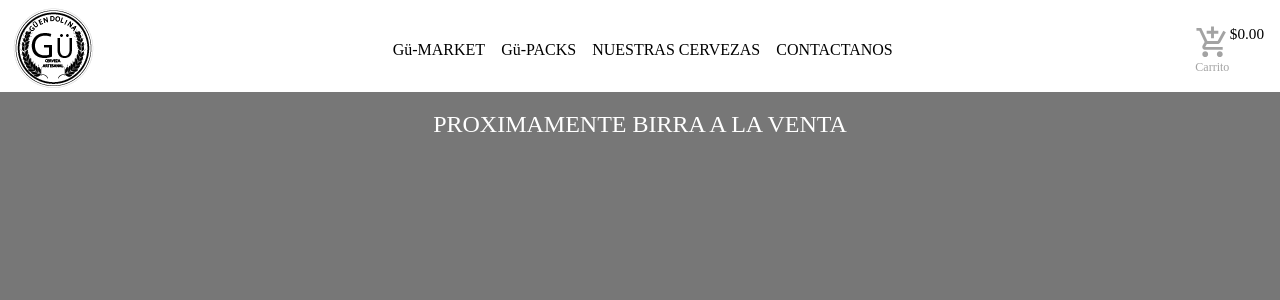
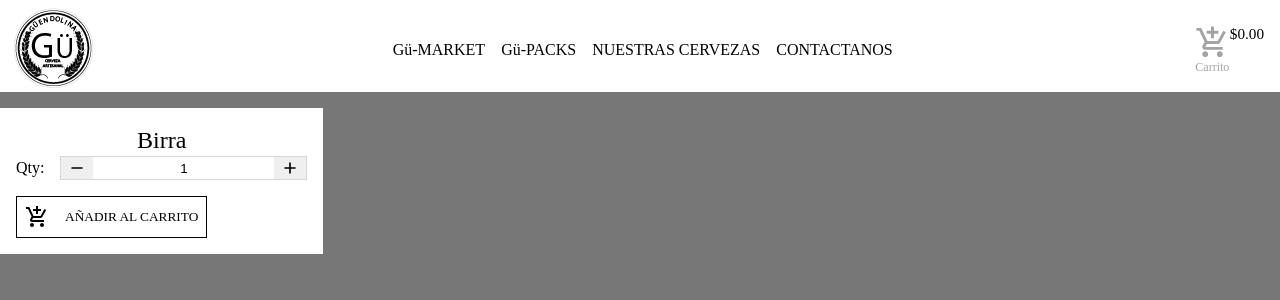
Before and after one commit to GuilleFerru/beer-ferrucci, a React (Create React App) app: page / in a window 1280 px wide. Shown: the top 300 px of the page. Built offline with nearby package versions, Linux system fonts and the light colour scheme.

Commit message:
Dudas practico componentes II

```diff
--- a/src/App.js
+++ b/src/App.js
@@ -8,7 +8,7 @@ import { NavBar } from './components/NavBar/NavBar';
 const App = props => {
   return <>
     <NavBar />
-    <ItemListContainer greeting="PROXIMAMENTE BIRRA A LA VENTA" />
+    <ItemListContainer greeting="Birra" />
     {/* <NotFoundComponent titulo='Ups! Pagina incorrecta'
       img={imgPageNotFound}
       alt='Imagen de pagina icorrecta'
--- /dev/null
+++ b/src/components/ItemCount/ItemCount.js
@@ -0,0 +1,64 @@
+import React, { useState } from 'react';
+import { makeStyles } from '@material-ui/core';
+import { itemCountStyle } from './ItemCountStyle';
+import RemoveRoundedIcon from '@material-ui/icons/RemoveRounded';
+import AddRoundedIcon from '@material-ui/icons/AddRounded';
+import AddShoppingCartTwoToneIcon from '@material-ui/icons/AddShoppingCartTwoTone';
+
+
+const useStyles = makeStyles((theme) => itemCountStyle(theme));
+
+export const ItemCount = (props) => {
+    const classes = useStyles();
+    const { stock, initial } = props;
+    const [count, setCount] = useState(1);
+    const [buttonToggle, setButtonToggle] = useState(false);
+
+    const onAdd = (e) => {
+        if (count === 0) {
+            //setButtonToggle(true)
+        } else if (count > 0 && count <= stock)
+            //setButtonToggle(false)
+            console.log(`El usuario selecciono ${count} birras`)
+    }
+
+    const removeItem = () => {
+        if (count !== 0) {
+            setCount(count - 1)
+        }
+    }
+
+    const addItem = () => {
+        if (count !== stock) {
+            setCount(count + 1)
+        }
+    }
+
+    return <section>
+        <div className={classes.itemCountContainer}>
+            <div className={classes.cantidadInput}>
+                <label>Qty:</label>
+                <div className={classes.inputGroup}>
+                    <div className={classes.inputGroupPrepend}>
+                        <button onClick={e => removeItem()}>
+                            <RemoveRoundedIcon fontSize='small' />
+                        </button>
+
+                    </div>
+                    <input type='text' placeholder={initial} value={count} onChange={e => console.log ('no hace nada porque??')}></input>
+                    <div className={classes.inputGroupAppend}>
+                        <button onClick={e => addItem()}>
+                            <AddRoundedIcon fontSize='small' />
+                        </button>
+                    </div>
+                </div>
+            </div>
+            <button disabled={buttonToggle} onClick={onAdd}>
+                <AddShoppingCartTwoToneIcon />
+                AÑADIR AL CARRITO
+                </button>
+            {count === 10 && <h5>Stock Maximo</h5>}
+        </div>
+    </section>
+
+}
--- /dev/null
+++ b/src/components/ItemCount/ItemCountStyle.js
@@ -0,0 +1,56 @@
+export const itemCountStyle = () => {
+    return ({
+        itemCountContainer:{
+            fontFamily: 'poppins',
+            //border: '1px solid red',
+            display:'flex',
+            flexFlow: 'column nowrap',
+            rowGap: '1rem',
+            '& > button':{
+                display:'flex',
+                flexFlow:'row nowrap',
+                justifyContent:'flex-start',
+                alignItems:'center',
+                columnGap:'1rem',
+                padding:'0.5rem',
+                fontFamily: 'poppins',
+                width: 'fit-content',
+                backgroundColor: 'transparent',
+                border: '1px solid black',
+                cursor:'pointer',
+                transition: '0.3s',
+                '&:hover':{
+                    backgroundColor: 'black',
+                    color:'white'
+                }
+
+            }
+        },
+        cantidadInput:{
+            display:'flex',
+            alignItems:'center',
+            columnGap: '1rem'
+        },
+        inputGroup: {
+            display: 'flex',
+            flexFlow: 'row nowrap',
+            alignItems: 'center',
+            justifyContent:'center',
+            border: '1px solid #d7d7d7',
+
+            '& > div > button':{
+                display:'flex',
+                alignItems:'center',
+                border: 'transparent',
+                cursor: 'pointer'
+
+            },
+            '& > input':{
+                border: 'transparent',
+                textAlign: 'center',
+                fontSize:'1,4rem',
+
+            }
+        }
+    })
+}
--- a/src/components/ItemListContainer/ItemListContainer.js
+++ b/src/components/ItemListContainer/ItemListContainer.js
@@ -2,6 +2,7 @@ import React from 'react';
 import 'poppins-font';
 import {makeStyles, Typography } from '@material-ui/core';
 import {itemListContainerStyle} from './ItemListContainerStyle';
+import {ItemCount} from '../ItemCount/ItemCount';
 
 const useStyles = makeStyles((theme) => itemListContainerStyle(theme));
 
@@ -12,6 +13,7 @@ export const ItemListContainer = props => {
         <section>
             <div className={classes.container}>
                 <Typography variant='h5'>{greeting}</Typography>
+                <ItemCount stock={10} initial={1}/>
             </div>
 
         </section>
--- a/src/components/ItemListContainer/ItemListContainerStyle.js
+++ b/src/components/ItemListContainer/ItemListContainerStyle.js
@@ -1,18 +1,22 @@
 export const itemListContainerStyle = theme => {
     return ({
         container: {
-            //border: '1px solid white',
+            //border: '1px solid blue',
             display: 'flex',
+            flexDirection: 'column',
             justifyContent: 'center',
             alignItems: 'center',
-            width: 'auto',
+            width: 'fit-content',
+            background: 'white',
             margin: '1rem 0 0',
+            padding:'1rem',
             '& h5': {
-                color: 'white',
+                color: 'black',
                 fontFamily: 'poppins',
                 fontWeight: '500'
             },
             '@media (max-width: 800px)': {
+                margin:'1rem auto 1rem auto'
 
             }
         }
--- a/src/index.css
+++ b/src/index.css
@@ -1,14 +1,15 @@
 body {
   margin: 0;
-  font-family: -apple-system, BlinkMacSystemFont, 'Segoe UI', 'Roboto', 'Oxygen',
+  /* font-family: -apple-system, BlinkMacSystemFont, 'Segoe UI', 'Roboto', 'Oxygen',
     'Ubuntu', 'Cantarell', 'Fira Sans', 'Droid Sans', 'Helvetica Neue',
-    sans-serif;
+    sans-serif; */
   -webkit-font-smoothing: antialiased;
   -moz-osx-font-smoothing: grayscale;
   background-color: #777;
+  font-family: poppins,
 }
 
-code {
+/* code {
   font-family: source-code-pro, Menlo, Monaco, Consolas, 'Courier New',
     monospace;
-}
+} */
```
Also changed, not shown: src/styles/NavBar.css (deleted, +0 -59 lines), src/img/user_logo.jpg (deleted), 1 other file (tests, documents, lock files or other folders).
